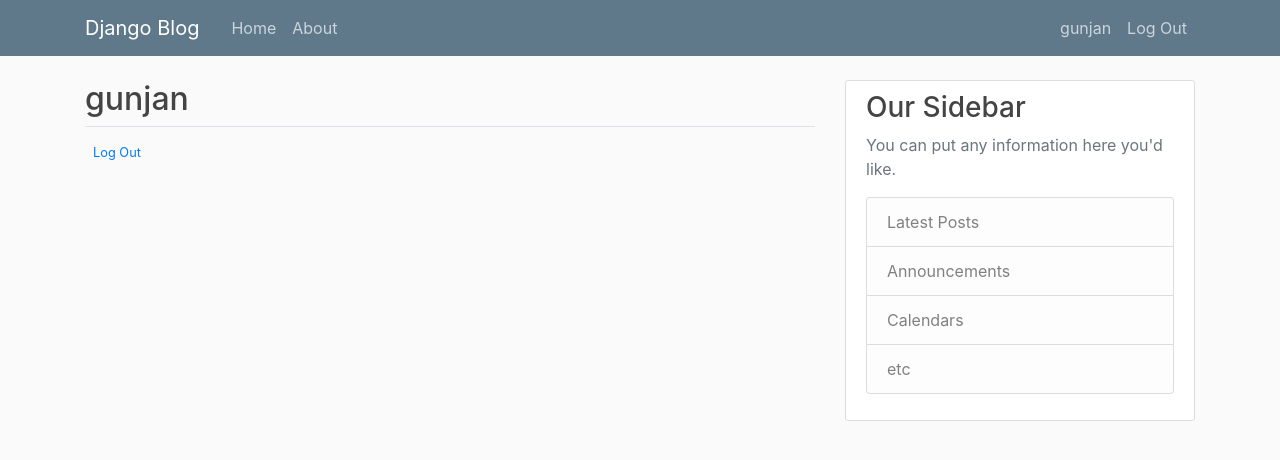
After one commit to gunjanmistry08/Blog, a Django app: page /profile/ in a window 1280 px wide. The commit adds this page. Shown: the top 460 px of the page. Run offline with Django 3.2, Linux system fonts and the light colour scheme; a user stored in the database is signed in; some libraries are stand-ins or nearby versions.

Commit message:
user login system created

```diff
--- a/blog/templates/blog/base.html
+++ b/blog/templates/blog/base.html
@@ -34,8 +34,13 @@
                     </div>
                     <!-- Navbar Right Side -->
                     <div class="navbar-nav">
+                      {% if user.is_authenticated %}
+                        <a class="nav-item nav-link" href="{% url 'profile' %}">{{ user }}</a>
+                        <a class="nav-item nav-link" href="{% url 'logout' %}">Log Out</a>
+                      {% else %}
                         <a class="nav-item nav-link" href="{% url 'login' %}">Login</a>
                         <a class="nav-item nav-link" href="{% url 'register' %}">Register</a>
+                        {% endif %}
                     </div>
                 </div>
             </div>
--- a/django_project/settings.py
+++ b/django_project/settings.py
@@ -125,3 +125,5 @@ STATIC_URL = '/static/'
 CRISPY_TEMPLATE_PACK = 'bootstrap4'
 
 LOGIN_REDIRECT_URL = 'blog-home'
+
+LOGIN_URL = 'login' #get to where you wanna go after you login next?=
--- a/django_project/urls.py
+++ b/django_project/urls.py
@@ -22,6 +22,7 @@ urlpatterns = [
     path('admin/', admin.site.urls),
     path('', include('blog.urls')),
     path('register/',user_views.register, name='register'),
+    path('profile/',user_views.profile, name='profile'),
     path('login/',auth_views.LoginView.as_view(template_name='users/login.html'), name='login'),
     path('logout/',auth_views.LogoutView.as_view(template_name='users/logout.html'), name='logout'),
 ]
--- /dev/null
+++ b/users/templates/users/profile.html
@@ -0,0 +1,9 @@
+{% extends 'blog/base.html' %}
+{% block content %}
+<h2>{{ user }}</h2>
+<div class="border-top pt-3">
+    <small class="text-muted">
+        <a class="ml-2" href="{% url 'logout' %}">Log Out</a>
+    </small>
+</div>
+{% endblock content %}
--- a/users/views.py
+++ b/users/views.py
@@ -1,6 +1,7 @@
 from django.shortcuts import render, redirect
 from django.contrib import messages
 from .forms import UserRegistrationForm
+from django.contrib.auth.decorators import login_required
 
 # Create your views here.
 def register(request):
@@ -14,3 +15,7 @@ def register(request):
     else:
         form = UserRegistrationForm()
     return render(request,'users/register.html',{'form':form})
+
+@login_required
+def profile(request):
+    return render(request,'users/profile.html')
```
Also changed, not shown: users/templates/users/logout.html (added, +9 -0 lines), db.sqlite3.
